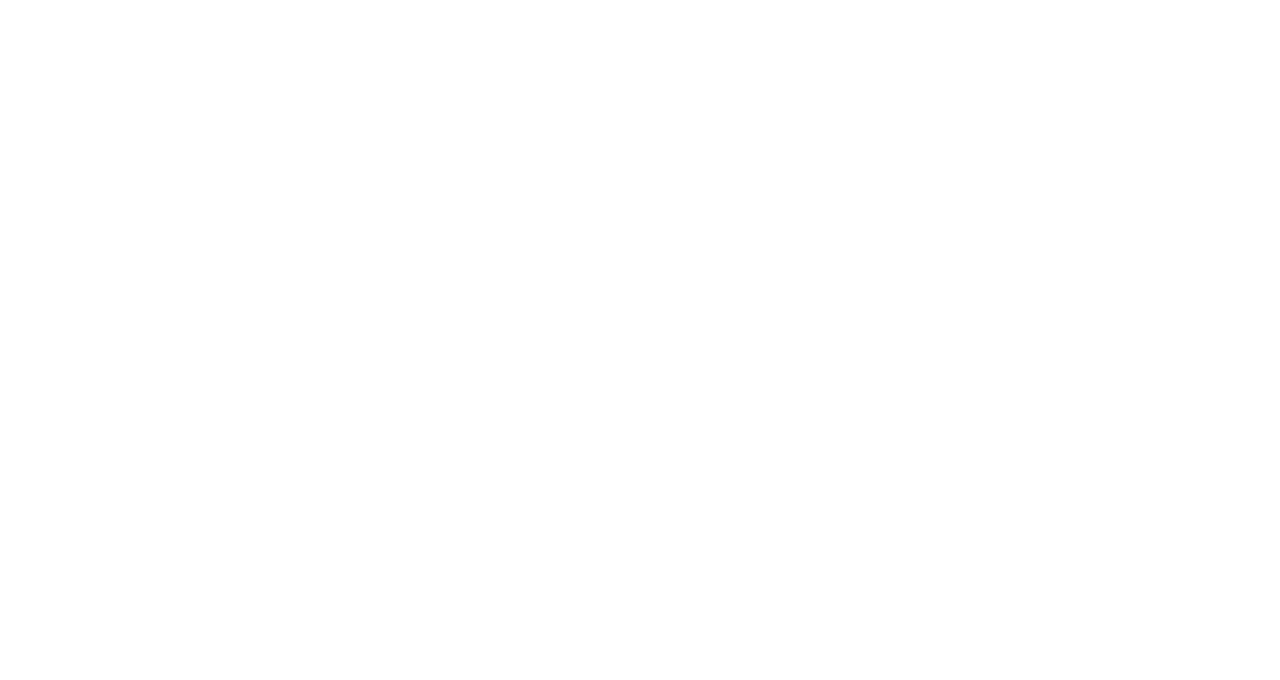
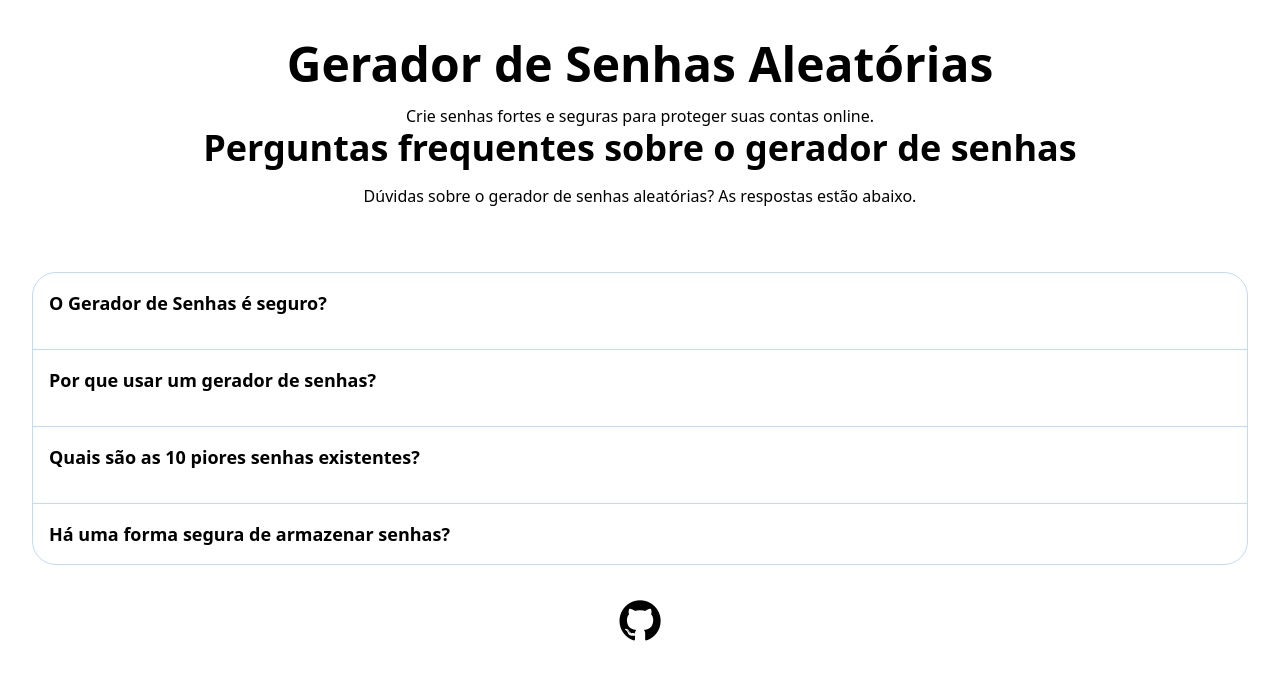
Before and after one commit to gabesone/password-generator, a React (Vite) app: page / in a window 1280 px wide. Shown: the top 680 px of the page. Built offline with nearby package versions, Linux system fonts and the light colour scheme.

Commit message:
added FAQ information and improved UI

```diff
--- a/index.html
+++ b/index.html
@@ -1,10 +1,13 @@
-<!DOCTYPE html>
+<!doctype html>
 <html lang="en">
   <head>
     <meta charset="UTF-8" />
-    <link rel="icon" type="image/svg+xml" href="/vite.svg" />
     <meta name="viewport" content="width=device-width, initial-scale=1.0" />
     <title>Gerador de Senhas Aleatórias</title>
+    <link
+      rel="stylesheet"
+      href="https://cdnjs.cloudflare.com/ajax/libs/font-awesome/4.7.0/css/font-awesome.min.css"
+    />
   </head>
   <body>
     <div id="root"></div>
--- a/src/App.jsx
+++ b/src/App.jsx
@@ -1,5 +1,7 @@
+import Home from "./components/Home";
+
 function App() {
-  return <div></div>;
+  return <Home />;
 }
 
 export default App;
--- /dev/null
+++ b/src/components/FAQ.jsx
@@ -0,0 +1,55 @@
+import { useState } from "react";
+import { question_answer } from "../lib/question_answer";
+
+function FAQ() {
+  const [isOpen, setIsOpen] = useState({});
+
+  return (
+    <div>
+      <div className="mb-16 space-y-4 text-center">
+        <h2 className="text-4xl font-bold">
+          Perguntas frequentes sobre o gerador de senhas
+        </h2>
+        <p>
+          Dúvidas sobre o gerador de senhas aleatórias? As respostas estão
+          abaixo.
+        </p>
+      </div>
+
+      {/* FAQ */}
+      <div className="mx-8 space-y-4 divide-y divide-blue-200 rounded-3xl border-[1px] border-blue-200">
+        {question_answer.map((qa) => (
+          <div key={qa.id} className="p-4">
+            <h3
+              onClick={() => handleOpen(qa.id)}
+              className={`w-fit cursor-pointer text-lg font-bold hover:text-blue-600 ${isOpen[qa.id] ? "mb-2 text-blue-600" : ""}`}
+            >
+              {qa.question}
+            </h3>
+            {
+              <div className={`${isOpen[qa.id] ? "block" : "hidden"}`}>
+                <p className="py-2 text-slate-600">{qa.answer}</p>
+                {qa.list && (
+                  <ol className="list-decimal px-8 text-slate-600">
+                    {qa.list.map((list, index) => (
+                      <li key={index}>{list}</li>
+                    ))}
+                  </ol>
+                )}
+              </div>
+            }
+          </div>
+        ))}
+      </div>
+    </div>
+  );
+
+  function handleOpen(id) {
+    setIsOpen((prev) => ({
+      ...prev,
+      [id]: !prev[id], // Toggle the specific question
+    }));
+  }
+}
+
+export default FAQ;
--- /dev/null
+++ b/src/components/Footer.jsx
@@ -0,0 +1,15 @@
+function Footer() {
+  return (
+    <footer className="py-8 text-center">
+      <a
+        href="https://github.com/gabesone"
+        target="_blank"
+        className="fa text-5xl hover:text-blue-600"
+      >
+        &#xf09b;
+      </a>
+    </footer>
+  );
+}
+
+export default Footer;
--- /dev/null
+++ b/src/components/Generator.jsx
@@ -0,0 +1,5 @@
+function Generator() {
+  return <div></div>;
+}
+
+export default Generator;
--- /dev/null
+++ b/src/components/Home.jsx
@@ -0,0 +1,21 @@
+import FAQ from "./FAQ";
+import Footer from "./Footer";
+import Generator from "./Generator";
+
+function Home() {
+  return (
+    <div className="container mx-auto">
+      <div className="mt-10 space-y-4 text-center">
+        <h1 className="text-5xl font-bold">Gerador de Senhas Aleatórias</h1>
+        <p>Crie senhas fortes e seguras para proteger suas contas online.</p>
+      </div>
+
+      <Generator />
+
+      <FAQ />
+      <Footer />
+    </div>
+  );
+}
+
+export default Home;
--- /dev/null
+++ b/src/lib/question_answer.js
@@ -0,0 +1,38 @@
+export var question_answer = [
+  {
+    id: 1,
+    question: "O Gerador de Senhas é seguro?",
+    answer:
+      "Com certeza! Os caracteres gerados por esse gerador de senhas automático são totalmente aleatórios e não são transmitidos pela Internet, fornecendo a senha mais segura durante o processo de criação do código.",
+  },
+  {
+    id: 2,
+    question: "Por que usar um gerador de senhas?",
+    answer:
+      "Computadores podem adivinhar senhas com facilidade e rapidez. Qualquer cibercriminoso com um computador tradicional consegue testar bilhões de senhas diferentes em poucos segundos. Desenvolvemos um gerador de senhas online para ajudar você a proteger suas informações pessoais. O nosso gerador de senhas gratuito tem base na aleatoriedade matemática de um algoritmo para criar senhas realmente seguras e aleatórias.",
+  },
+  {
+    id: 3,
+    question: "Quais são as 10 piores senhas existentes?",
+    answer:
+      "Aqui estão as 10 piores senhas do ano. Senhas comuns mostram como os humanos são terríveis na geração de códigos aleatórios. O melhor é utilizar um algorítimo de geração de códigos (como o que está acima)!",
+    list: [
+      "123456",
+      "Senha",
+      "12345678",
+      "Qwerty",
+      "12345",
+      "123456789",
+      "Letmein",
+      "1234567",
+      "Football",
+      "iloveyou",
+    ],
+  },
+  {
+    id: 4,
+    question: "Há uma forma segura de armazenar senhas?",
+    answer:
+      "A geração de senhas aleatórias é uma coisa, mas o que fazer para memorizá-las? Ao ter uma senha aleatória para cada uma das suas contas, fica difícil memorizar todas as sequências de letras, números e símbolos. Então, talvez, você esteja se perguntando se há uma forma segura de armazenar as senhas criadas pelo gerador de senhas. Tecnologias modernas possibilitam o armazenamento fácil dos seus códigos. Além disso, você pode utilizar um gerenciador de senhas seguro e confiável para manter a privacidade das suas informações. Mesmo assim, você terá que evitar sites falsos. E também não poderá compartilhar as suas senhas com mais ninguém.",
+  },
+];
```
